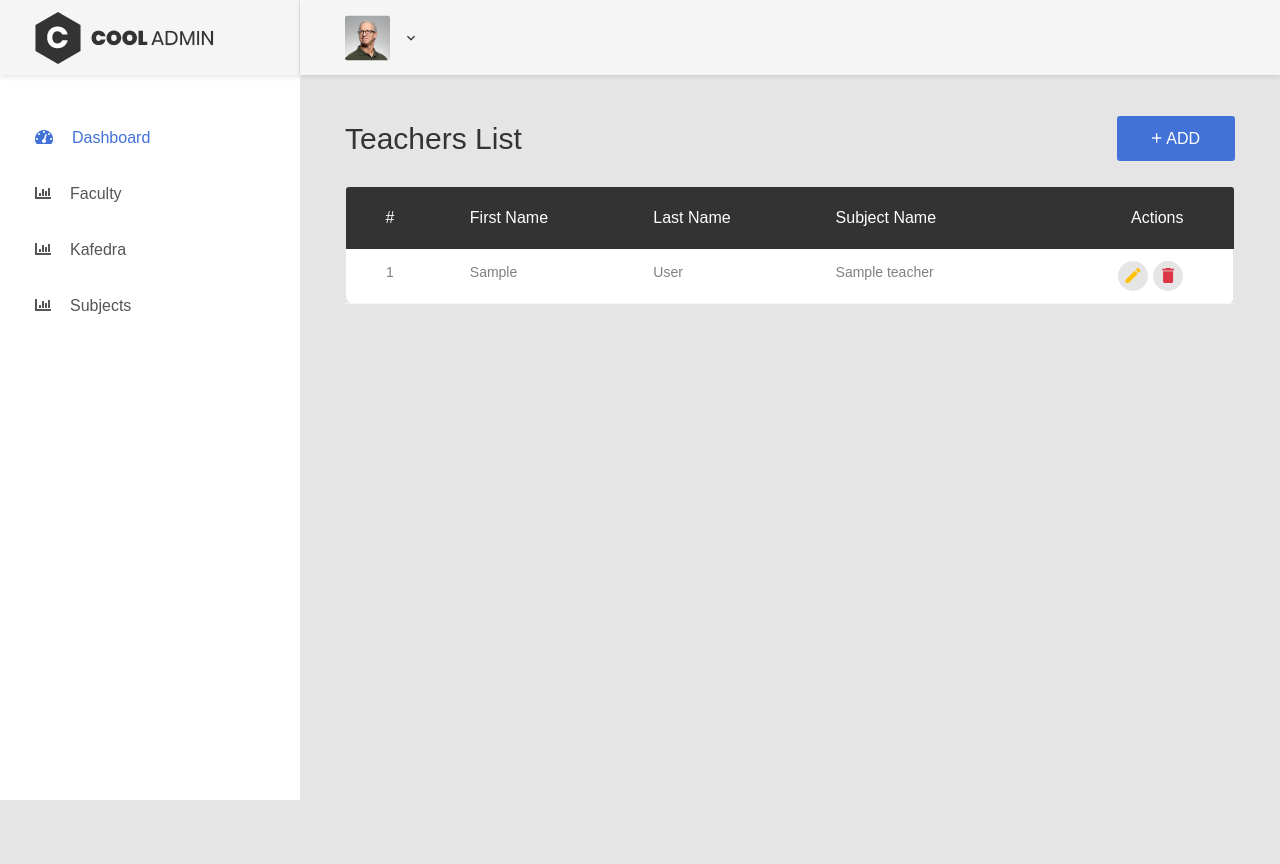
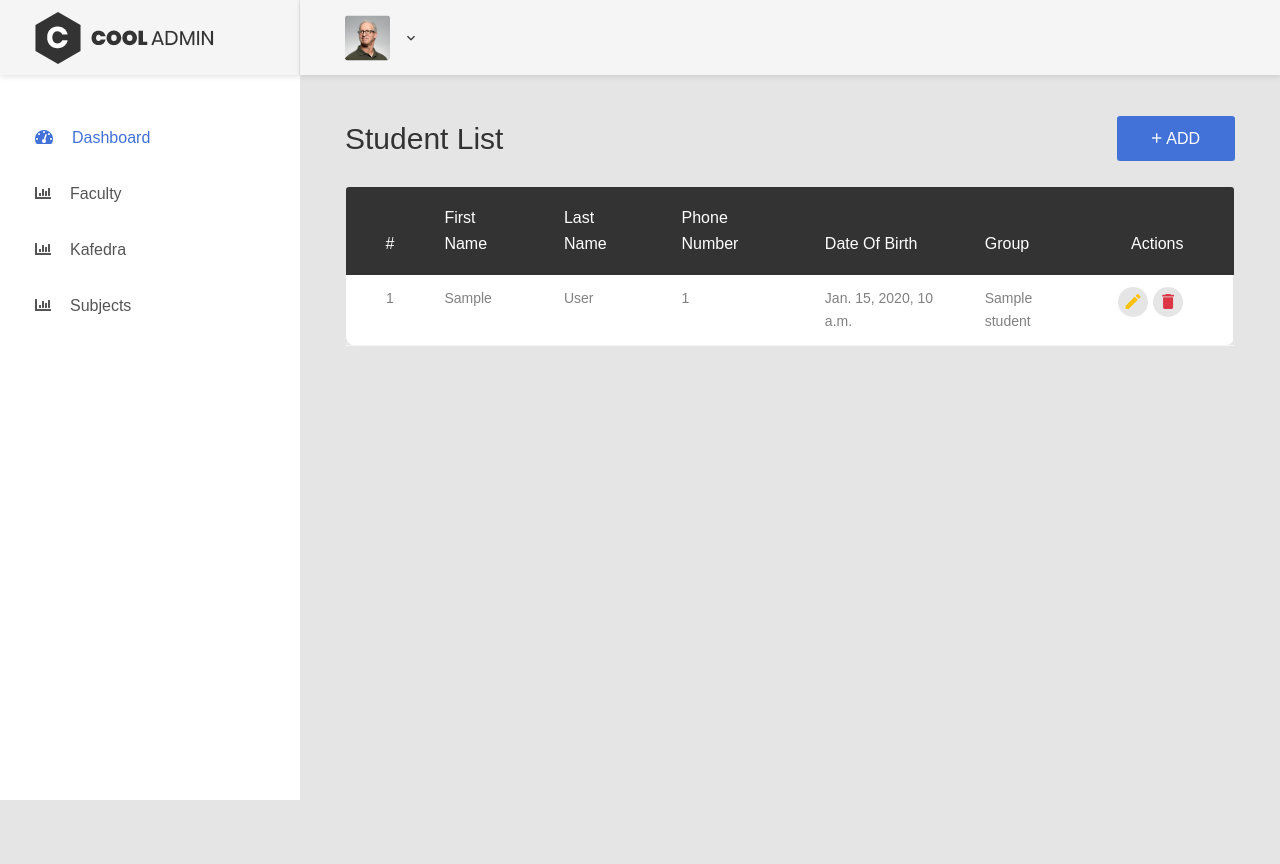
Before and after one commit to bexruz-web/Custom_UniAdmin, a Django app: template templates/student/list.html in a window 1280 px wide. Run offline with Django 5.2, Linux system fonts and the light colour scheme; the template is opened without the code that fills it: most values are stand-ins (such as "Sample title", 1, 10 or a date in 2020); some libraries are stand-ins or nearby versions.

Commit message:
added templates/student

```diff
--- a/templates/student/list.html
+++ b/templates/student/list.html
@@ -14,8 +14,8 @@
                 <div class="row">
                     <div class="col-md-12">
                         <div class="overview-wrap">
-                            <h2 class="title-1">Teachers List</h2>
-                            <a class="au-btn au-btn-icon au-btn--blue" href="{% url 'teacher_create' %}">
+                            <h2 class="title-1">Student List</h2>
+                            <a class="au-btn au-btn-icon au-btn--blue" href="{% url 'student_create' %}">
                                 <i class="zmdi zmdi-plus"></i>add</a>
                         </div>
                     </div>
@@ -31,23 +31,27 @@
                                         <th>#</th>
                                         <th>First Name</th>
                                         <th>Last Name</th>
-                                        <th>Subject Name</th>
+                                        <th>Phone Number</th>
+                                        <th>Date of Birth</th>
+                                        <th>Group</th>
                                         <th>Actions</th>
                                     </tr>
                                 </thead>
                                 <tbody>
-                                    {% for teacher in teachers %}
+                                    {% for student in students %}
                                     <tr>
-                                        <td>{{ teacher.id }}</td>
-                                        <td>{{ teacher.first_name }}</td>
-                                        <td>{{ teacher.last_name }}</td>
-                                        <td>{{ teacher.subject_name }}</td>
+                                        <td>{{ student.id }}</td>
+                                        <td>{{ student.first_name }}</td>
+                                        <td>{{ student.last_name }}</td>
+                                        <td>{{ student.phone_number }}</td>
+                                        <td>{{ student.date_of_birth }}</td>
+                                        <td>{{ student.group_name }}</td>
                                         <td>
                                             <div class="table-data-feature">
-                                                <a class="item" data-toggle="tooltip" href="{% url 'teacher_edit' pk=teacher.id %}" data-placement="top" title="" data-original-title="Edit">
+                                                <a class="item" data-toggle="tooltip" href="{% url 'student_edit' pk=student.id %}" data-placement="top" title="" data-original-title="Edit">
                                                     <i class="zmdi zmdi-edit text-warning"></i>
                                                 </a>
-                                                <a class="item" data-toggle="tooltip" href="{% url 'teacher_delete' pk=teacher.id %}" data-placement="top" title="" data-original-title="Delete">
+                                                <a class="item" data-toggle="tooltip" href="{% url 'student_delete' pk=student.id %}" data-placement="top" title="" data-original-title="Delete">
                                                     <i class="zmdi zmdi-delete text-danger"></i>
                                                 </a>
                                             </div>
```
Also changed, not shown: templates/student/form.html (+11 -3 lines).
